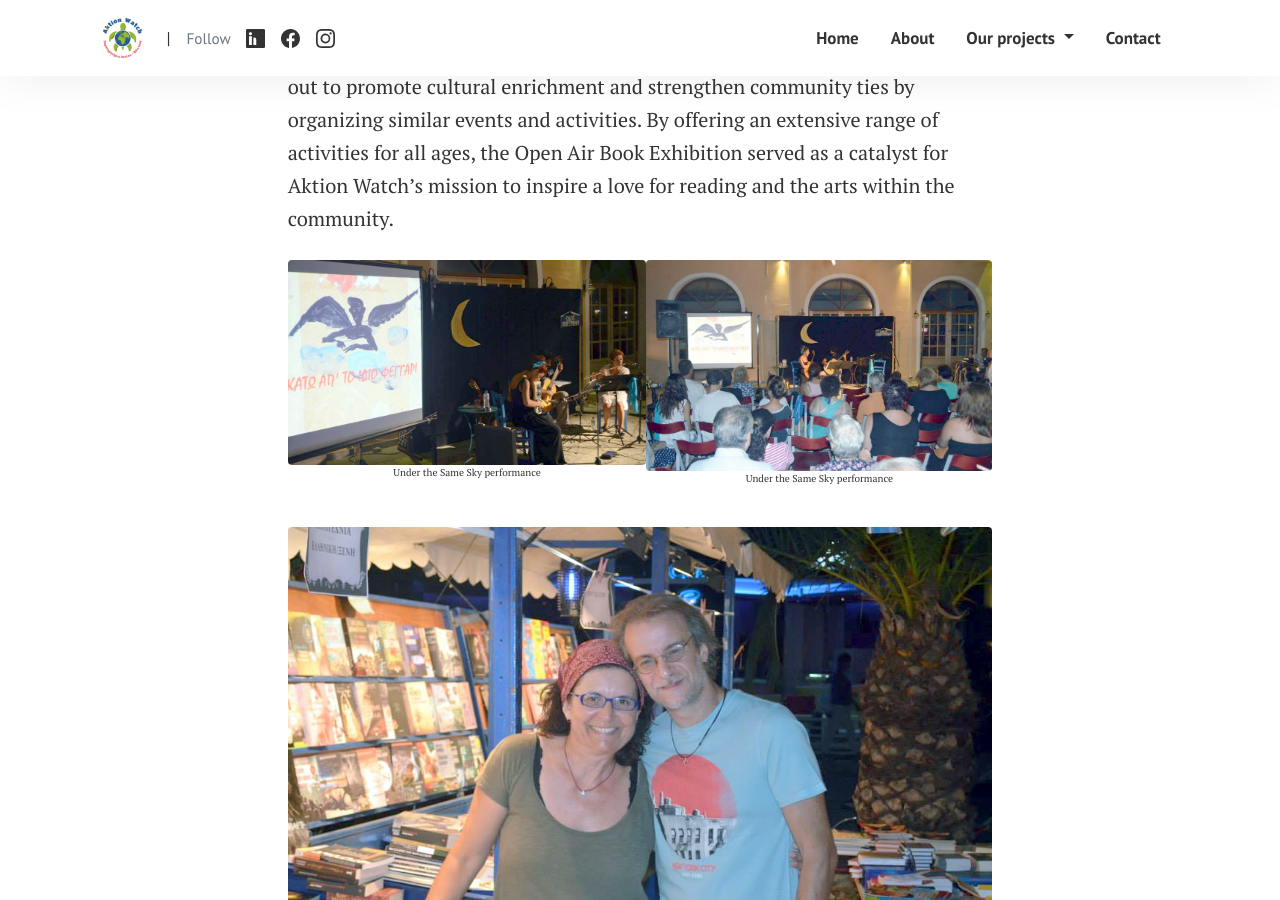
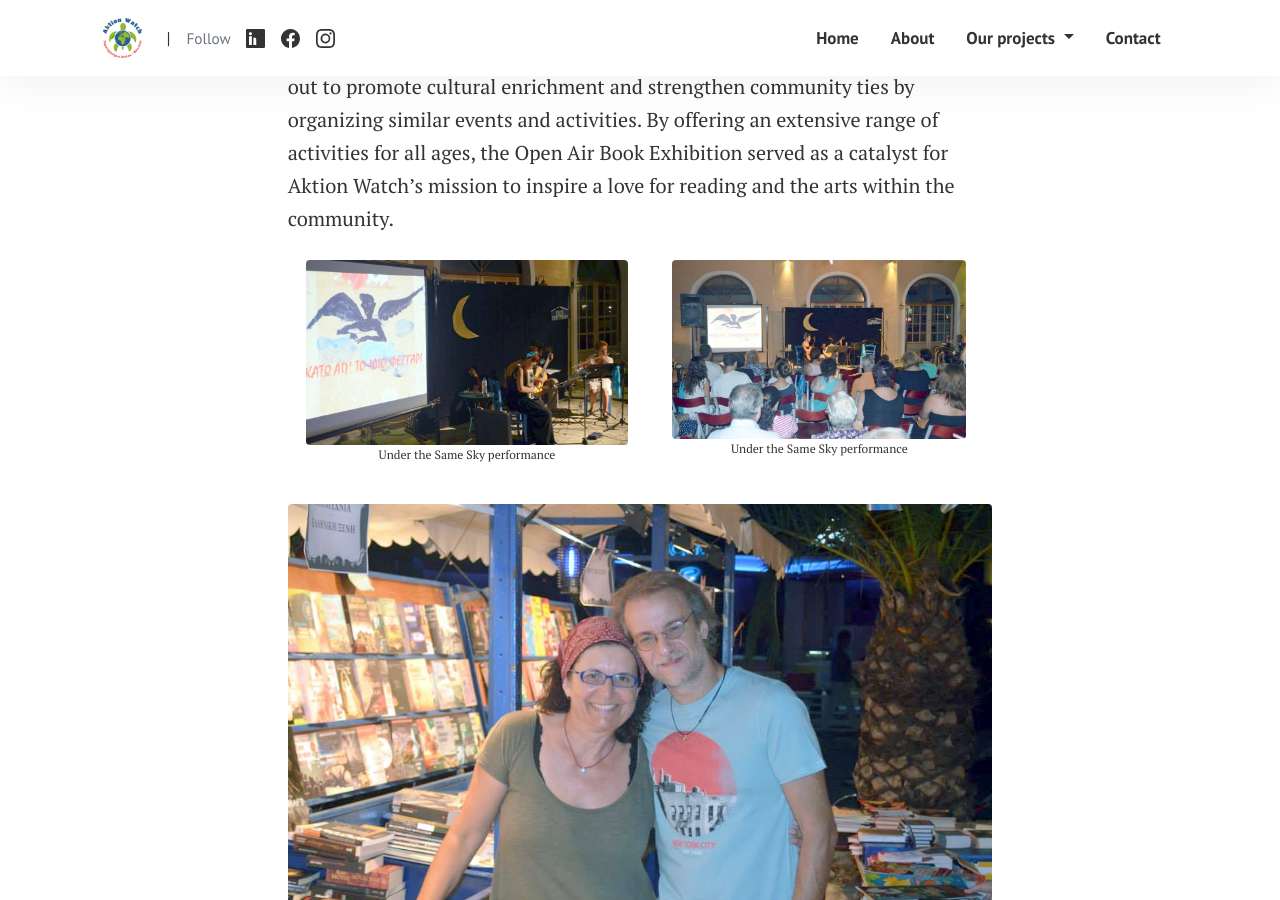
Before and after one commit to aktionwatch/aktionwatch.github.io, a Jekyll site: the page built from pages/openair.md, in a window 1280 px wide and 900 px high, scrolled down 666 px. Built offline with Jekyll 4.4.1, drawn with Linux system fonts in a browser that asks for light colours.

Commit message:
modifications

```diff
--- a/pages/openair.md
+++ b/pages/openair.md
@@ -12,14 +12,14 @@ The success of the Open Air Book Exhibition in Vonitsa during the summers of 201
 
 <div style="display: flex; justify-content: space-around;">
   <div style="text-align: center;">
-     <img src="{{ site.baseurl }}/assets/images/openair1.png" alt="Open Air Book Exhibition" style="width: 110%;" />
-    <p style="font-size: 10px;">
+     <img src="{{ site.baseurl }}/assets/images/openair1.png" alt="Open Air Book Exhibition" style="width: 90%;" />
+    <p style="font-size: 12px;">
       Under the Same Sky performance
     </p>
   </div>
   <div style="text-align: center;">
-       <img src="{{ site.baseurl }}/assets/images/openair2.png" alt="Link 2 Image" style="width: 110%;" />
-    <p style="font-size: 10px;">
+       <img src="{{ site.baseurl }}/assets/images/openair2.png" alt="Link 2 Image" style="width: 85%;" />
+    <p style="font-size: 12px;">
       Under the Same Sky performance
     </p>
   </div>
@@ -27,7 +27,7 @@ The success of the Open Air Book Exhibition in Vonitsa during the summers of 201
 
 <div style="text-align: center;">
         <img src="{{ site.baseurl }}/assets/images/openair3.png" alt="Open Air Book Exhibition" style="width: 100%;" />
-    <p style="font-size: 10px;">
+    <p style="font-size: 12px;">
       Singer Miltos Pashalidis at Open Air Book Exhibition
     </p>
 </div>
```
Also changed, not shown: 2 other files.
